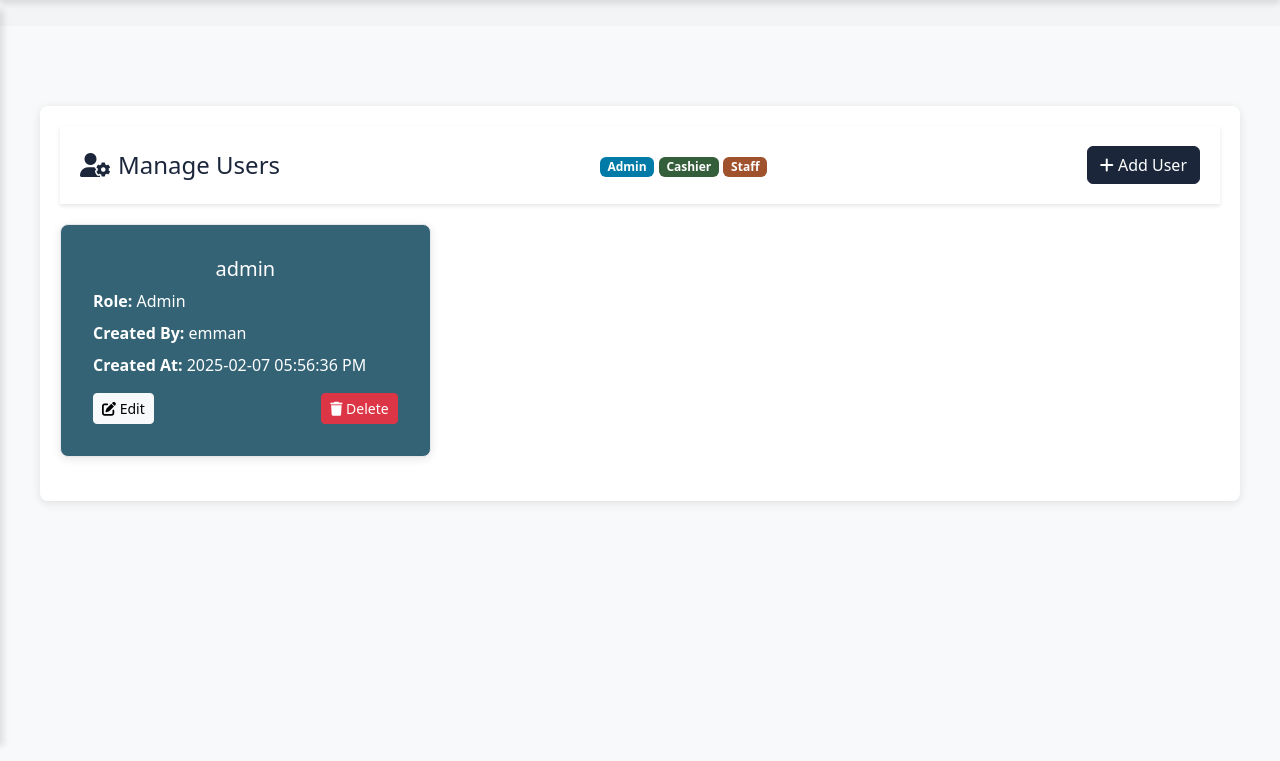
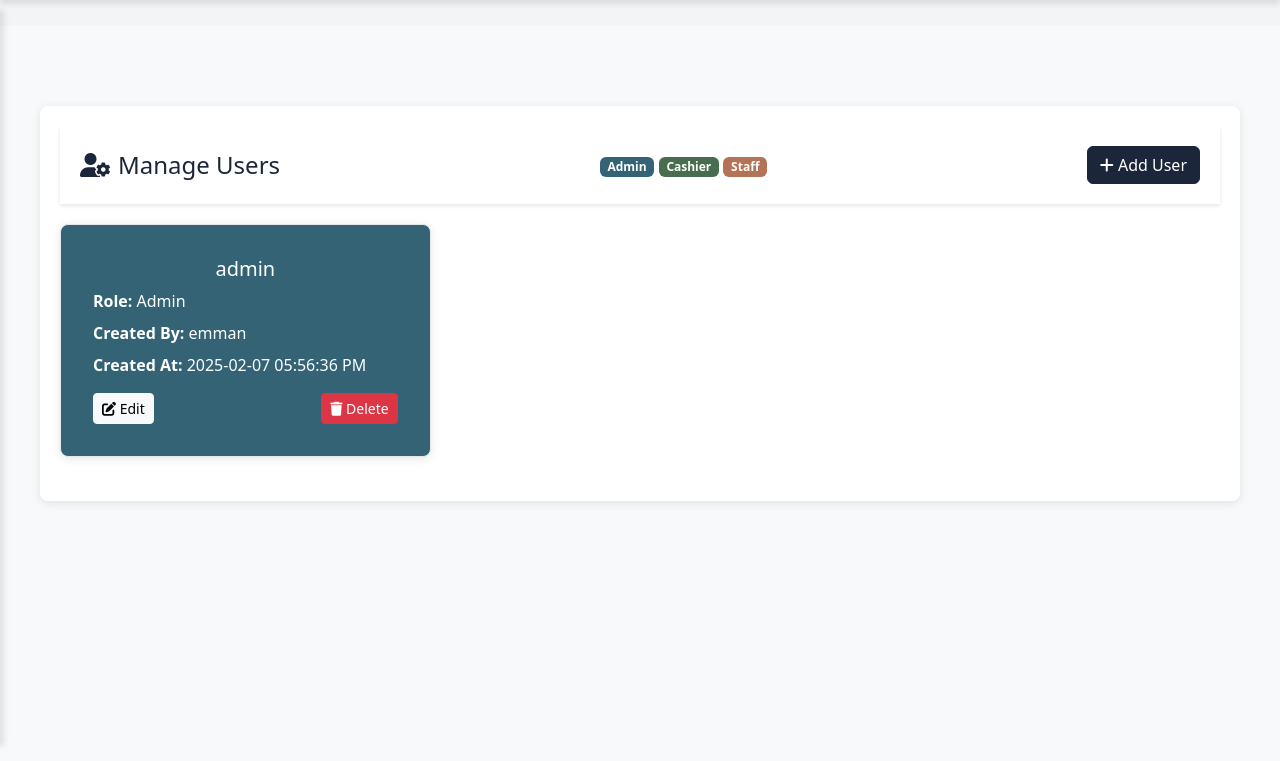
Before and after one commit to KleinReveche/access-management-system-web, a PHP site: page /main/users.php in a window 1280 px wide. Shown: the part 54-815 px from the top of the page. Run offline with PHP 8.4, Linux system fonts and the light colour scheme; a user stored in the database is signed in; data comes from the database, SQL or seed files in the repository; data that the repository does not hold is empty; a stand-in replaces the project's code that opens the database connection; some libraries are stand-ins or nearby versions.

Commit message:
edit transparency final

```diff
--- a/main/users.php
+++ b/main/users.php
@@ -207,9 +207,9 @@ ob_flush();
       <i class="fas fa-user-cog me-2"></i>Manage Users
     </h1>
     <div class="role-guide">
-      <span class="badge" style="background-color: #007ba7; color: white;">Admin</span>
-      <span class="badge" style="background-color: #355e3b; color: white;">Cashier</span>
-      <span class="badge" style="background-color: #a0522d; color: white;">Staff</span>
+      <span class="badge" style="background-color: rgba(1, 61, 83, 0.8);  color: white;">Admin</span>
+      <span class="badge" style="background-color: rgba(53, 94, 59, 0.9); color: white;">Cashier</span>
+      <span class="badge" style="background-color: rgba(160, 81, 45, 0.8);color: white;">Staff</span>
     </div>
     <button class="btn btn-primary users-btn-primary" data-bs-toggle="modal" data-bs-target="#addUserModal">
       <i class="fas fa-plus"></i> Add User
@@ -238,7 +238,7 @@ ob_flush();
             $roleClass = 'style="background-color:rgba(1, 61, 83, 0.8); color: white;"';
             break;
           case 'Cashier':
-            $roleClass = 'style="background-color:rgba(53, 94, 59, 0.8); color: white;"';
+            $roleClass = 'style="background-color:rgba(53, 94, 59, 0.9); color: white;"';
             break;
           case 'Staff':
             $roleClass = 'style="background-color:rgba(160, 81, 45, 0.8); color: white;"';
```
